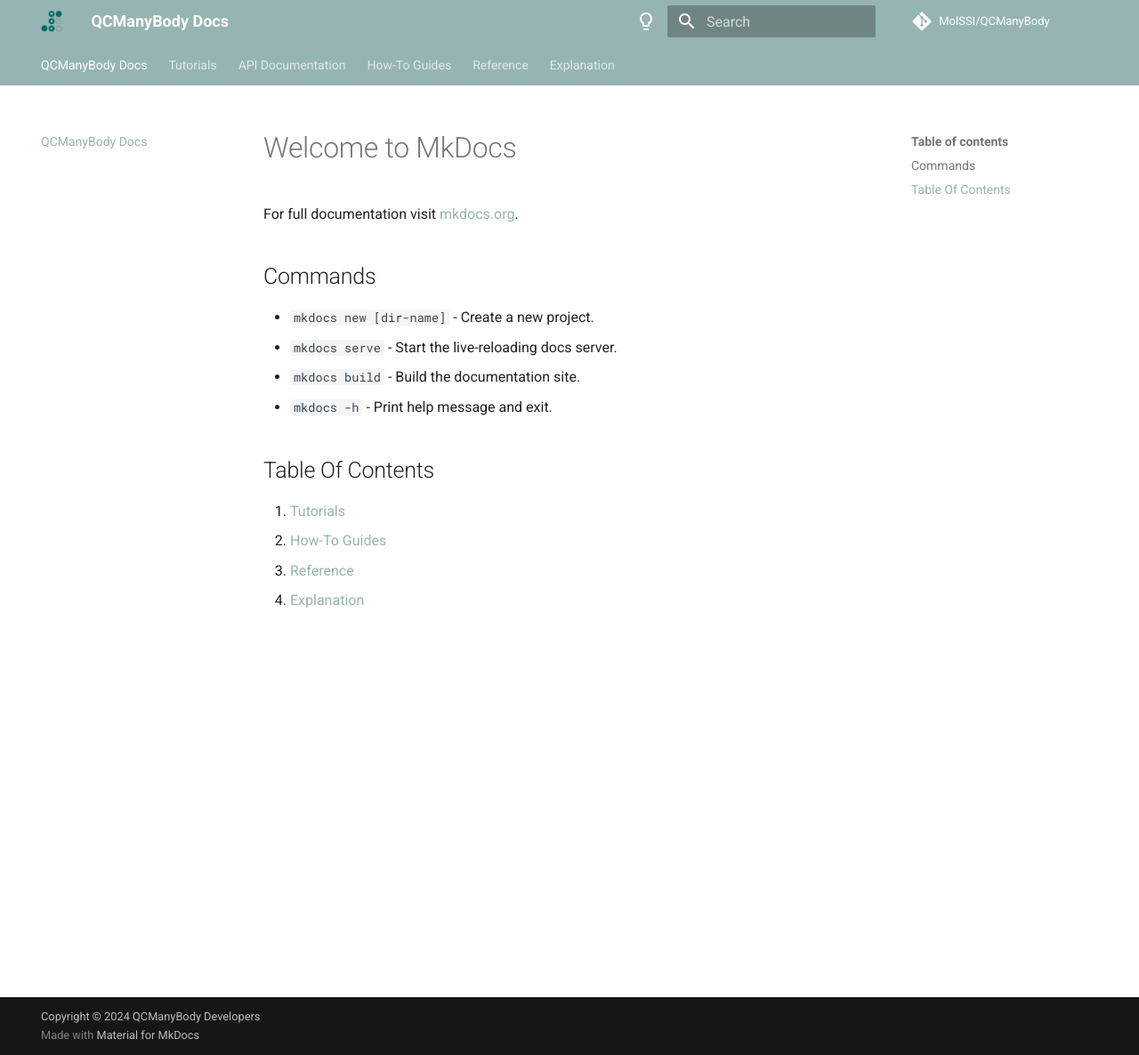
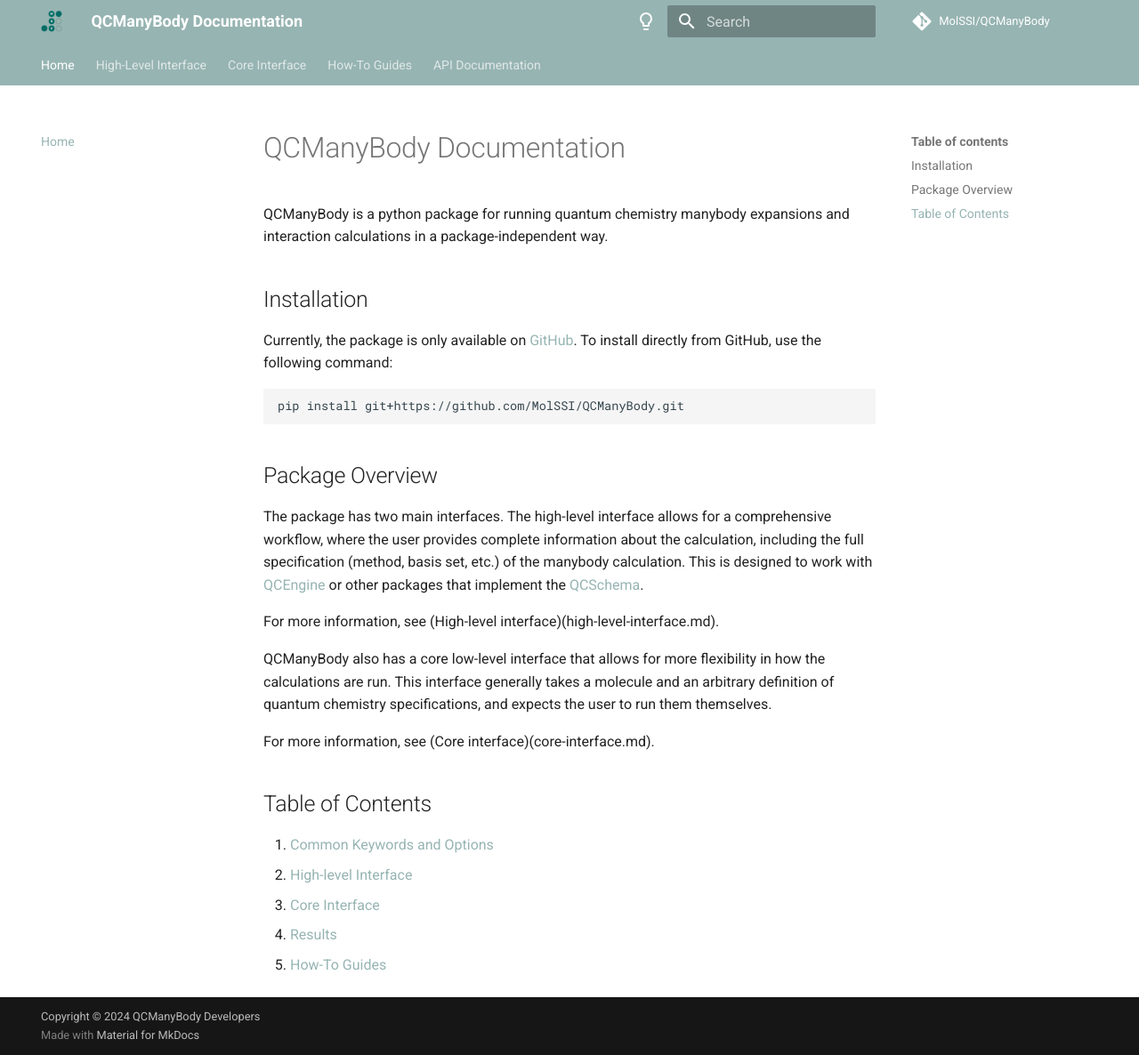
Before and after one commit to MolSSI/QCManyBody, an MkDocs documentation site: the page built from docs/index.md, in a window 1280 px wide and 1186 px high. Shown: the whole window at 89% size. Built offline with MkDocs 1.6.1 and Material for MkDocs 9.7.7, drawn with Linux system fonts in a browser that asks for light colours; comment, search, counter and statistics services are not loaded.

Commit message:
Work on docs

````diff
--- a/docs/index.md
+++ b/docs/index.md
@@ -1,17 +1,36 @@
-# Welcome to MkDocs
+# QCManyBody Documentation
 
-For full documentation visit [mkdocs.org](https://www.mkdocs.org).
+QCManyBody is a python package for running quantum chemistry manybody expansions and interaction calculations in a
+package-independent way.
 
-## Commands
+## Installation
 
-* `mkdocs new [dir-name]` - Create a new project.
-* `mkdocs serve` - Start the live-reloading docs server.
-* `mkdocs build` - Build the documentation site.
-* `mkdocs -h` - Print help message and exit.
+Currently, the package is only available on [GitHub](https://github.com/MolSSI/QCManyBody). To install directly
+from GitHub, use the following command:
 
-## Table Of Contents
+```bash
+pip install git+https://github.com/MolSSI/QCManyBody.git
+```
 
-1. [Tutorials](tutorials.md)
-2. [How-To Guides](how-to-guides.md)
-3. [Reference](reference.md)
-4. [Explanation](explanation.md)
+## Package Overview
+
+The package has two main interfaces. The high-level interface allows for a comprehensive workflow, where the user
+provides complete information about the calculation, including the full specification (method, basis set, etc.) of the
+manybody calculation. This is designed to work with [QCEngine](https://github.com/MolSSI/QCEngine) or other packages
+that implement the [QCSchema](https://github.com/MolSSI/QCSchema).
+
+For more information, see (High-level interface)(high-level-interface.md).
+
+QCManyBody also has a core low-level interface that allows for more flexibility in how the calculations are run. This
+interface generally takes a molecule and an arbitrary definition of quantum chemistry specifications, and expects
+the user to run them themselves.
+
+For more information, see (Core interface)(core-interface.md).
+
+## Table of Contents
+
+1. [Common Keywords and Options](keywords.md)
+2. [High-level Interface](high-level-interface.md)
+3. [Core Interface](core-interface.md)
+4. [Results](results.md)
+5. [How-To Guides](how-to-guides.md)
--- a/mkdocs.yml
+++ b/mkdocs.yml
@@ -1,4 +1,4 @@
-site_name: QCManyBody Docs
+site_name: QCManyBody Documentation
 site_url: https://molssi.github.io/QCManyBody/
 
 repo_name: MolSSI/QCManyBody
@@ -52,9 +52,8 @@ plugins:
         - https://molssi.github.io/QCFractal/objects.inv
 
 nav:
-  - QCManyBody Docs: index.md
-  - tutorials.md
+  - Home: index.md
+  - high-level-interface.md
+  - core-interface.md
+  - How-To Guides: how-to-guides.md
   - API Documentation: api.md
-  - How-To Guides: how-to-guides.md
-  - reference.md
-  - explanation.md
--- a/pyproject.toml
+++ b/pyproject.toml
@@ -30,6 +30,11 @@ tests = [
     "pytest",
     "zstandard",
 ]
+docs = [
+    "mkdocs",
+    "mkdocs-material",
+    "mkdocstrings[python]",
+]
 
 
 [tool.setuptools.package-data]
````
Also changed, not shown: docs/core-interface.md (added, +106 -0 lines), docs/explanation.md (deleted, +0 -15 lines), docs/high-level-interface.md (added, +1 -0 lines), docs/keywords.md (added, +38 -0 lines), docs/reference.md (deleted, +0 -8 lines), docs/tutorials.md (deleted, +0 -16 lines), docs/results.md (added).
